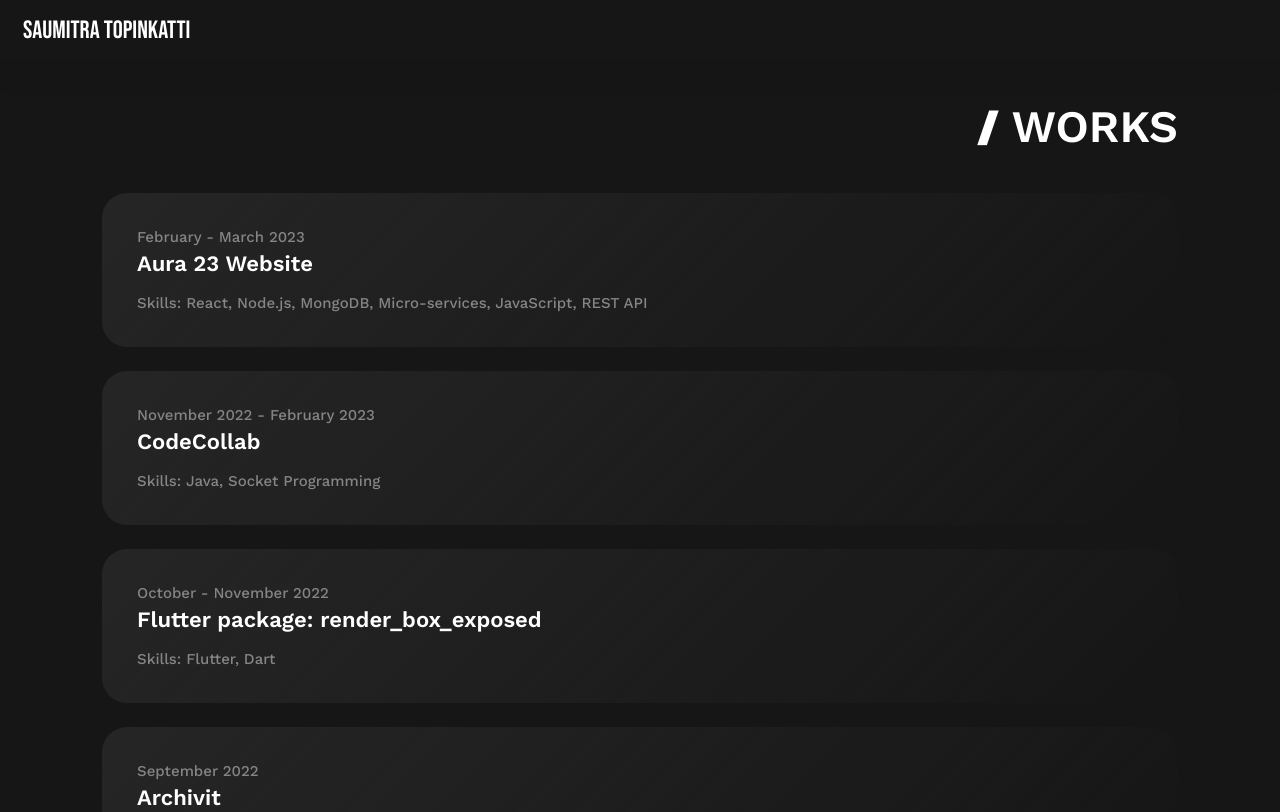
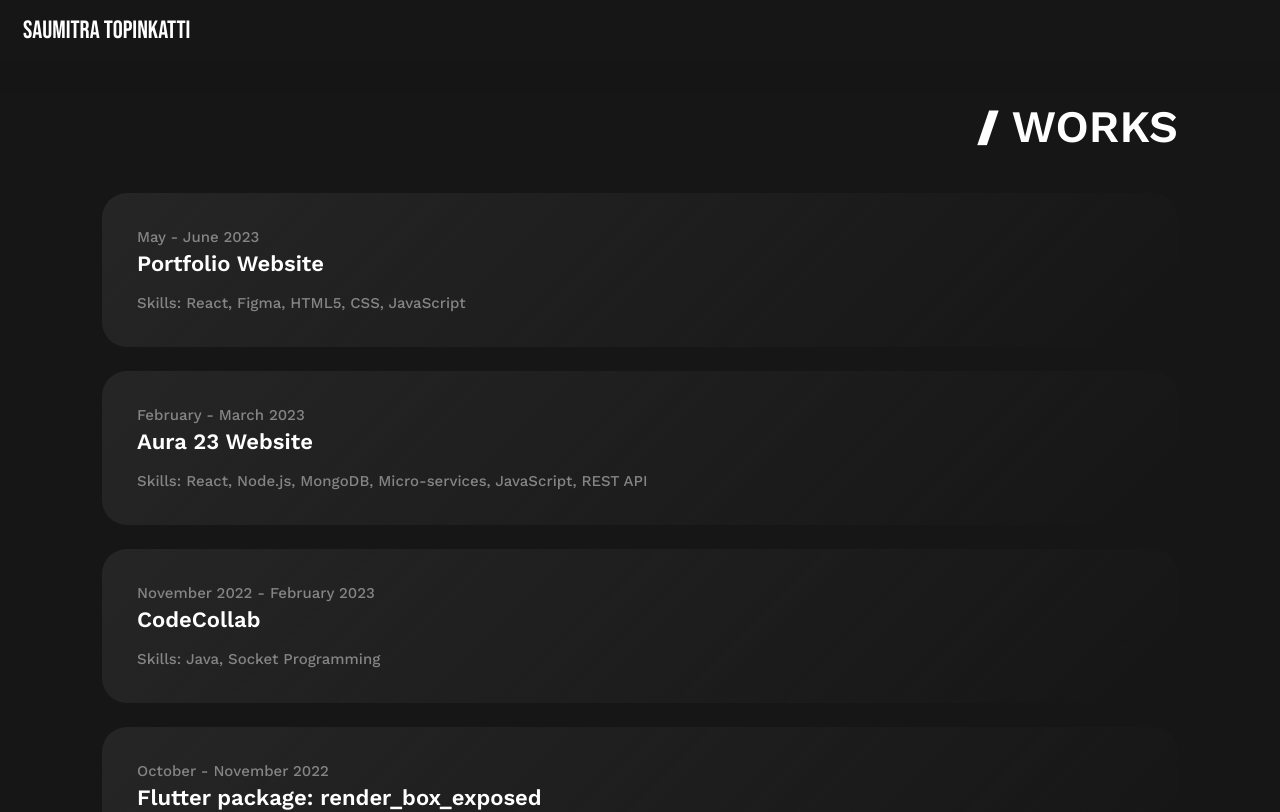
Before and after one commit to SBTopZZZ-LG/react-portfolio, a React (Create React App) app: page /works in a window 1280 px wide. Shown: the top 812 px of the page. Built offline with nearby package versions, Linux system fonts and the light colour scheme; some icons are missing.

Commit message:
refactor: add portfolio website as work

```diff
--- a/src/Pages/WorksPage.jsx
+++ b/src/Pages/WorksPage.jsx
@@ -56,6 +56,20 @@ const Works = () => {
 				}}>
 					<span style={{ fontWeight: "900" }}>/</span> WORKS
 				</span>
+
+				<Card hoverable={true} style={{ width: "auto" }}>
+					<Tile
+						dateRange={["May", "June 2023"]}
+						title="Portfolio Website"
+						skills={[
+							"React",
+							"Figma",
+							"HTML5",
+							"CSS",
+							"JavaScript"
+						]}
+					/>
+				</Card>
 
 				<Card hoverable={true} style={{ width: "auto" }}>
 					<Tile
```
